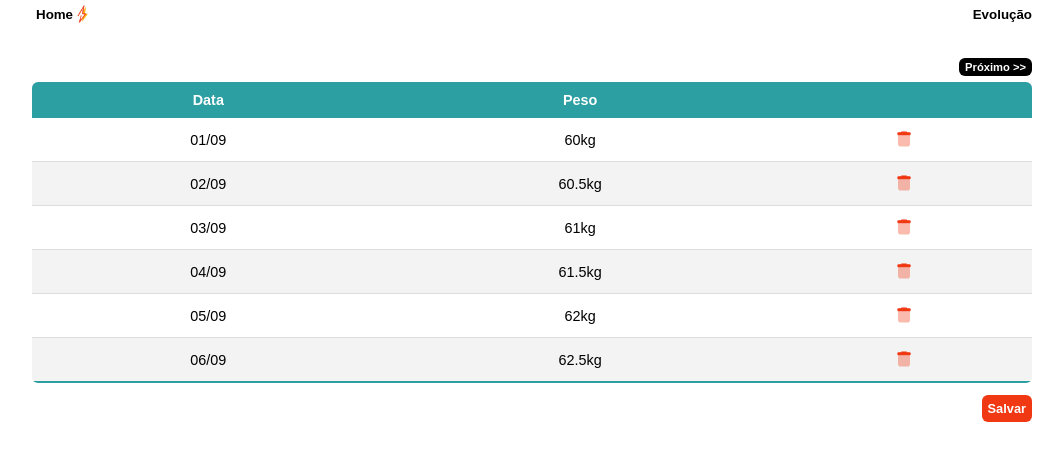
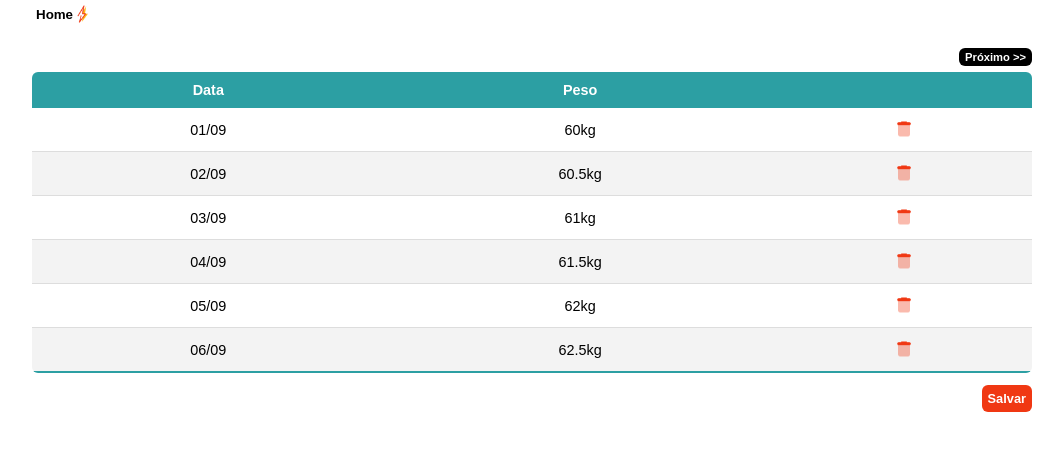
Before and after one commit to deividsilvajs/getting-stronger, a React (Create React App) app: page /#/weight-history in a window 1280 px wide. Shown: the top 460 px of the page, without its empty margins (108-1171 px from the left). Built offline with nearby package versions, Linux system fonts and the light colour scheme.

Commit message:
exclusão do ChartButton

```diff
--- a/src/components/HomePageButton.tsx
+++ b/src/components/HomePageButton.tsx
@@ -3,7 +3,7 @@ import { Link } from 'react-router-dom'
 const HomePageButton = () => {
 
 	return (
-		<button style={{ padding: '4px' }}>
+		<button style={{ padding: '4px', marginBottom: 20 }}>
 			<Link style={{ display: 'flex', alignItems: 'center' }} to='/'>
 				<span>Home</span>
 				<img width={20} src={require('logo.png')} alt='Página Inicial' />
--- a/src/components/WeightHistory/WeightHistoryChartButton.tsx
+++ /dev/null
@@ -1,7 +0,0 @@
-const WeightHistoryChartButton = () => {
-	return (
-		<button>Evolução</button>
-	)
-}
-
-export default WeightHistoryChartButton
--- a/src/pages/WeightHistory.tsx
+++ b/src/pages/WeightHistory.tsx
@@ -3,7 +3,6 @@ import { useState } from 'react'
 import 'styles/weightHistory.css'
 
 import HomePageButton from 'components/HomePageButton'
-import WeightHistoryChartButton from 'components/WeightHistory/WeightHistoryChartButton'
 import WeightHistoryTable from 'components/WeightHistory/WeightHistoryTable'
 import RecordWeightButton from 'components/WeightHistory/RecordWeightButton'
 import RecordWeightForm from 'components/WeightHistory/RecordWeightForm'
@@ -14,10 +13,7 @@ const WeightHistory = () => {
 
 	return (
 		<div className='container'>
-			<div className='header-buttons'>
-				<HomePageButton />
-				<WeightHistoryChartButton />
-			</div>
+			<HomePageButton />
 			<WeightHistoryTable />
 			<RecordWeightButton setShowRecordWeightForm={setShowRecordWeightForm} />
 			{
--- a/src/styles/weightHistory.css
+++ b/src/styles/weightHistory.css
@@ -1,10 +1,3 @@
-.header-buttons {
-  display: flex;
-  justify-content: space-between;
-  align-items: center;
-  margin-bottom: 30px;
-}
-
 .buttons-group {
   display: flex;
   justify-content: space-between;
```
